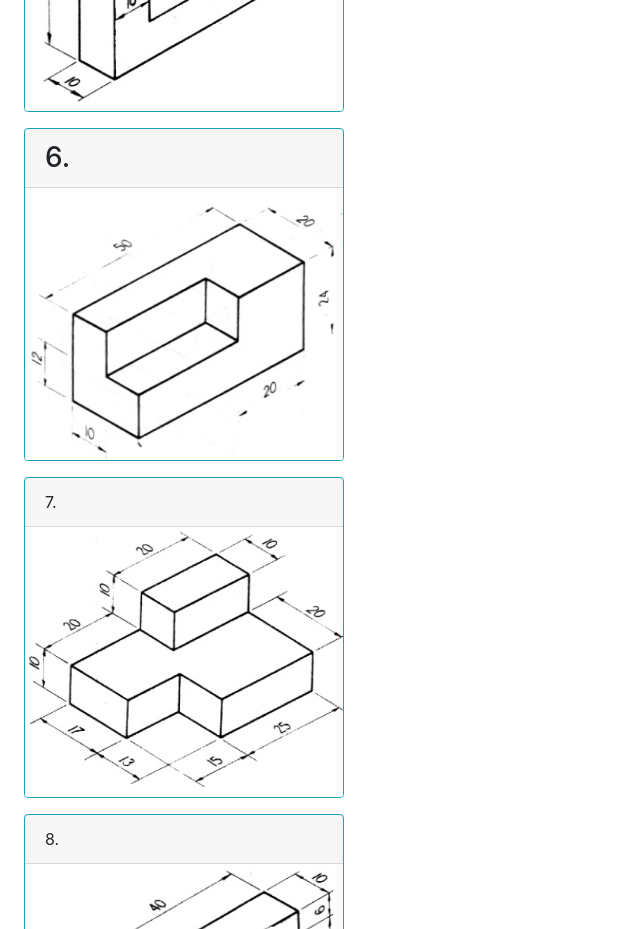
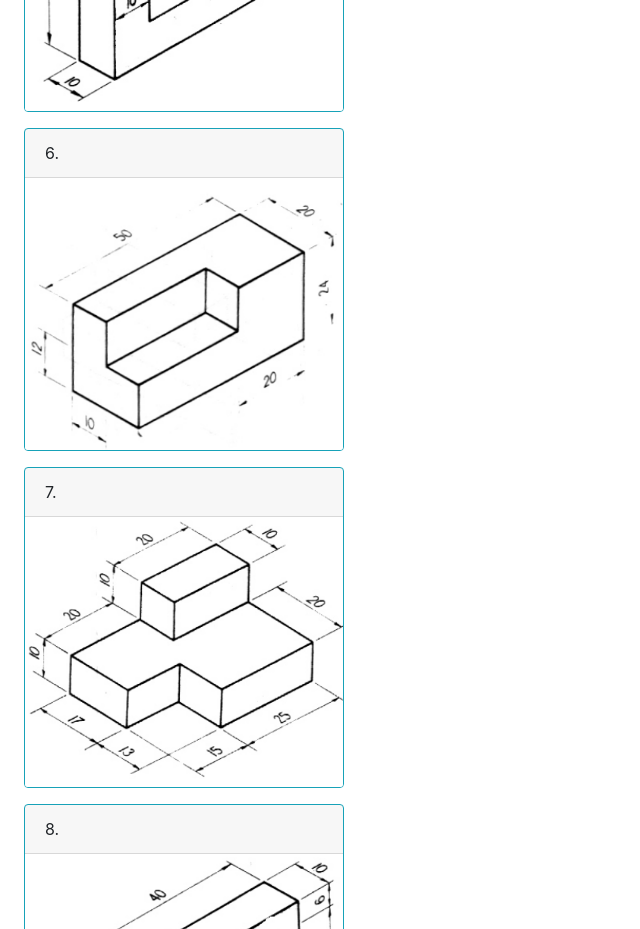
Before and after one commit to TochaFh/Atividades---Vistas-ortogonais, a plain HTML site: page index.html in a window 1280 px wide. Shown: the part 1860-2789 px from the top of the page, without its empty margins (0-640 px from the left). Drawn offline with nearby package versions, Linux system fonts and the light colour scheme.

Commit message:
Tirado tava h3 bugada

```diff
--- a/index.html
+++ b/index.html
@@ -42,7 +42,7 @@
     </div>
 
     <div class="card border-info mb-3" style="width: 20rem;">
-        <h3 class="card-header">6.</h3>
+        <div class="card-header">6.</div>
         <img class="card-img" src="images/6.PNG" alt="ex.6">
     </div>
 
```
